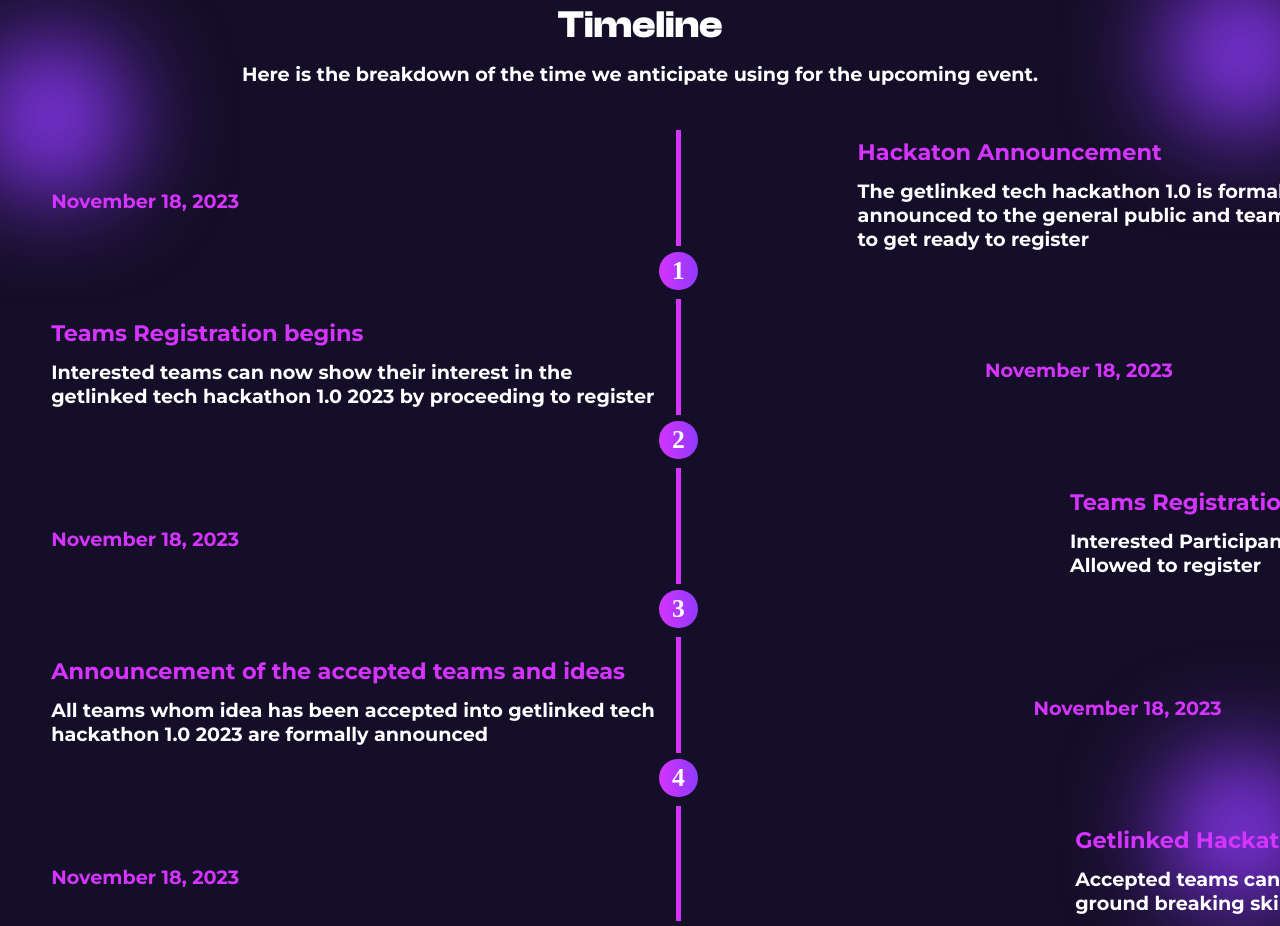
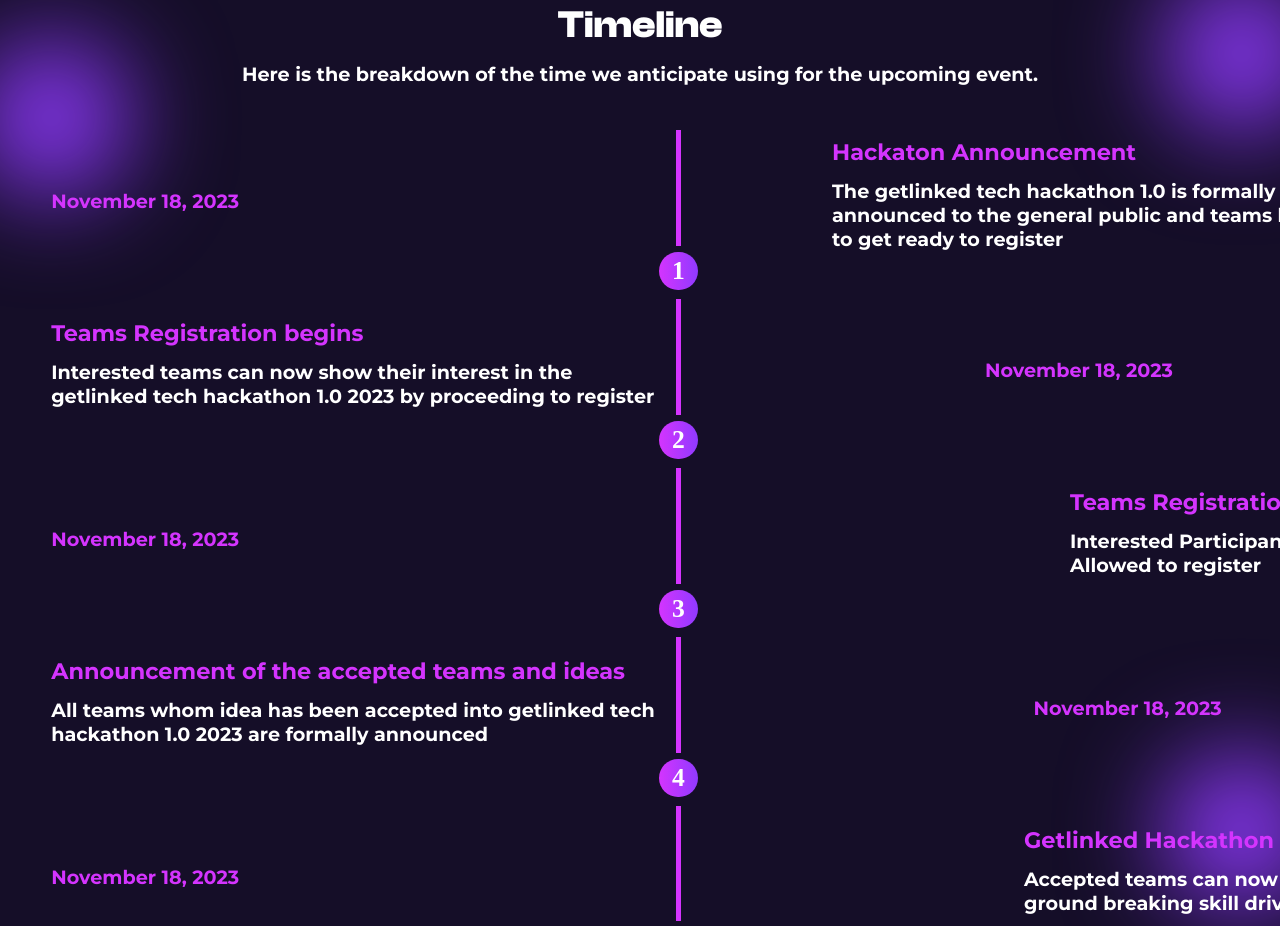
Before and after one commit to Rinwaoluwa/getLinkedHackaton, a React (Vite) app: page / in a window 1280 px wide. Shown: the part 3900-4826 px from the top of the page. Built offline with nearby package versions, Linux system fonts and the light colour scheme.

Commit message:
finishing up

```diff
--- a/src/components/Sections/SectionTimeline.module.css
+++ b/src/components/Sections/SectionTimeline.module.css
@@ -121,7 +121,7 @@
     @media (min-width: 1045px) {
         .timelineTracker:nth-child(4) .eventDetails {
             position: relative;
-            left: 8rem;
+            left: 6rem;
 
         }
 
@@ -133,7 +133,7 @@
 
         .timelineTracker:nth-child(8) .eventDetails {
             position: relative;
-            left: 10rem;
+            left: 6rem;
             width: 50%;
             /* background-color: rebeccapurple; */
         }
```
